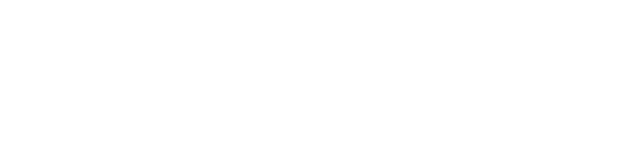
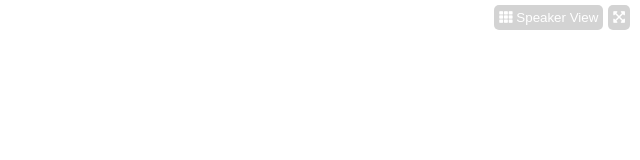
Before and after one commit to luigi2001/html-css-zoom, a plain HTML site: page index.html in a window 1280 px wide. Shown: the whole page, without its empty margins (640-1280 px from the left). Drawn offline with Linux system fonts and the light colour scheme.

Commit message:
add header

```diff
--- a/css/style.css
+++ b/css/style.css
@@ -3,3 +3,30 @@
     padding: 0;
     box-sizing: border-box;
 }
+
+/*inizio header*/
+
+header{
+    display: flex;
+    justify-content: flex-end;
+    padding: 5px;
+}
+
+button{
+    margin-right: 5px;
+    border: none;
+    background-color: lightgray;
+    padding: 5px;
+    border-radius: 5px;
+}
+
+header button a{
+    text-decoration: none;
+    color: white;
+}
+
+header button i{
+    color: white;
+}
+
+/*fine header*/
--- a/index.html
+++ b/index.html
@@ -4,13 +4,22 @@
     <meta charset="UTF-8">
     <meta http-equiv="X-UA-Compatible" content="IE=edge">
     <meta name="viewport" content="width=device-width, initial-scale=1.0">
-    <title>Zomm</title>
+    <title>Zoom</title>
     <link rel="stylesheet" href="css/style.css">
+    <link rel="stylesheet" href="https://cdnjs.cloudflare.com/ajax/libs/font-awesome/5.15.3/css/all.min.css" integrity="sha512-iBBXm8fW90+nuLcSKlbmrPcLa0OT92xO1BIsZ+ywDWZCvqsWgccV3gFoRBv0z+8dLJgyAHIhR35VZc2oM/gI1w==" crossorigin="anonymous" />
 </head>
 <body>
 
     <!--inizio header-->
-    <header></header>
+    <header>
+        <button>
+            <i class="fas fa-th"></i>
+           <a href="#">Speaker View</a>
+        </button>
+        <button>
+            <i class="fas fa-expand-arrows-alt"></i>
+        </button>
+    </header>
     <!--fine header-->
 
     <!--inizio main-->
```
